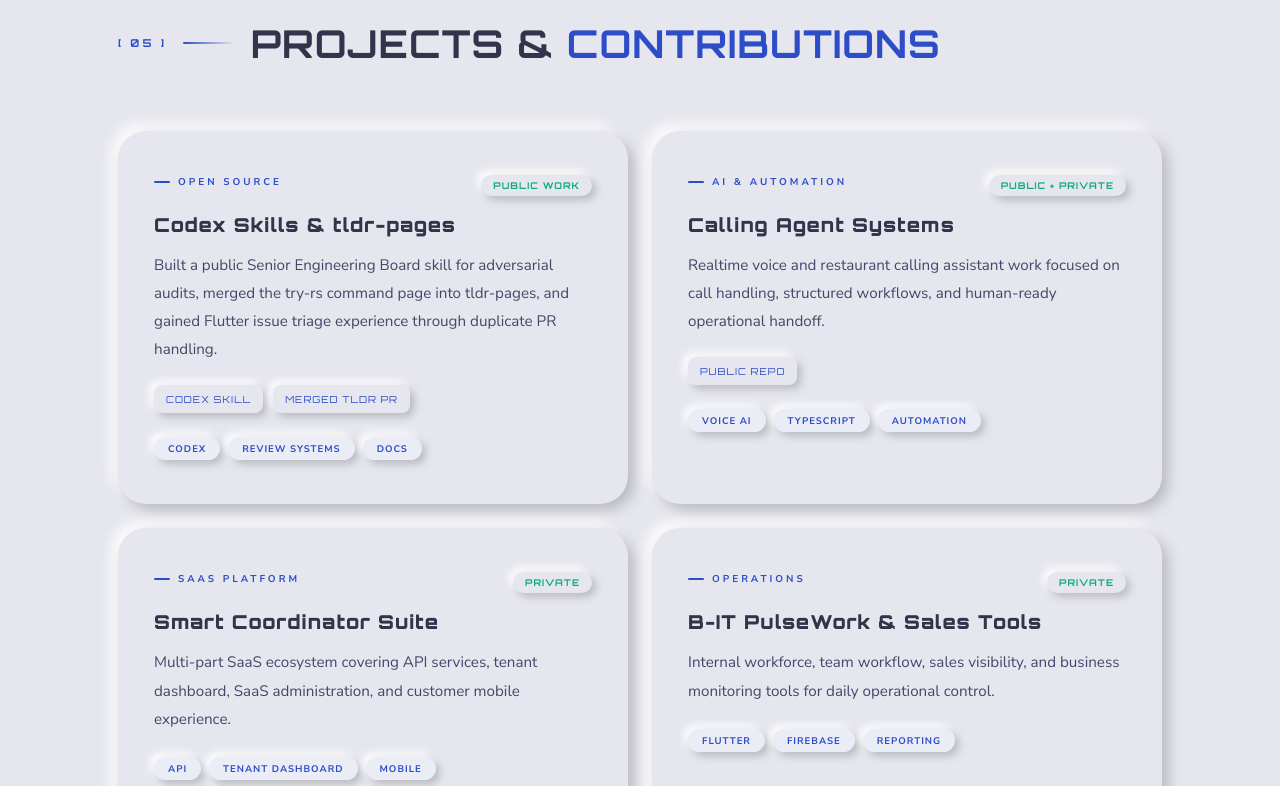
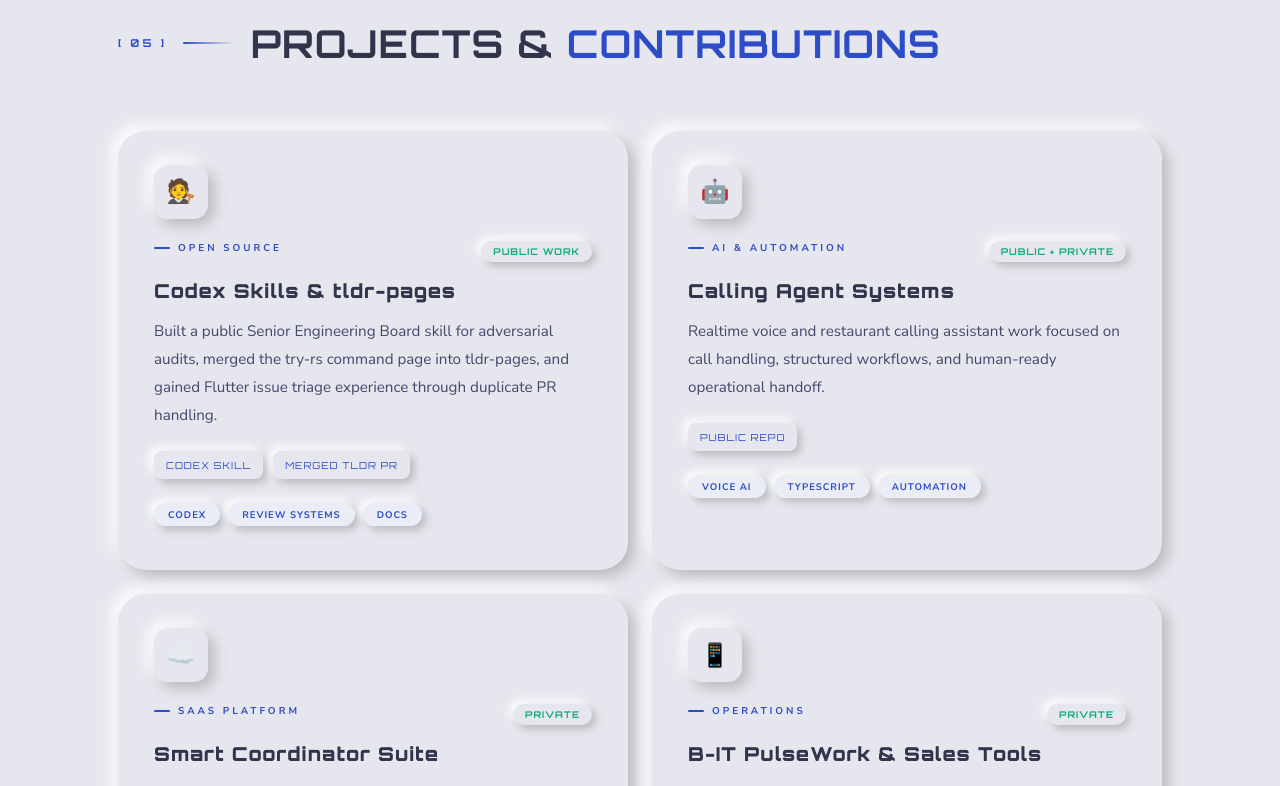
Before and after one commit to Mezanur007/my-portfolio, a Vue app: page / in a window 1280 px wide. Shown: the part 6520-7306 px from the top of the page. Built offline with nearby package versions, Linux system fonts and the light colour scheme; no server answers.

Commit message:
Add project icons to portfolio

```diff
--- a/src/assets/styles.css
+++ b/src/assets/styles.css
@@ -427,7 +427,14 @@
 /* ── PROJECTS ── */
 #projects { padding: 120px 0; background: var(--bg); }
 .projects-grid { display: grid; grid-template-columns: repeat(2,1fr); gap: 24px; }
-.project-card { background: var(--bg); }
+.project-card { background: var(--bg); padding-top: 34px; }
+.project-icon {
+  width: 54px; height: 54px; display: grid; place-items: center;
+  margin-bottom: 22px; border-radius: var(--r-md);
+  background: var(--bg); box-shadow: var(--neu-md);
+  font-size: 1.45rem; line-height: 1;
+}
+.project-card:hover .project-icon { box-shadow: var(--neu-in); }
 .project-head {
   display: flex; align-items: flex-start; justify-content: space-between;
   gap: 16px; margin-bottom: 4px;
@@ -731,6 +738,7 @@
 html.rtl .p-glow { right: auto; left: -60px; }
 html.rtl .p-type { flex-direction: row-reverse; }
 html.rtl .p-type::before { order: 2; }
+html.rtl .project-icon { margin-right: 0; margin-left: auto; }
 html.rtl .project-head { flex-direction: row-reverse; }
 html.rtl .project-links { justify-content: flex-end; }
 
--- a/src/components/ProjectsSection.vue
+++ b/src/components/ProjectsSection.vue
@@ -13,6 +13,7 @@
       <div class="projects-grid">
         <article v-for="project in projects" :key="project.title.en" class="prod-card project-card reveal">
           <div class="p-glow"></div>
+          <div class="project-icon" aria-hidden="true">{{ project.icon }}</div>
           <div class="project-head">
             <div class="p-type">{{ text(project.category) }}</div>
             <span class="project-status">{{ text(project.status) }}</span>
@@ -51,6 +52,7 @@
 
 const projects = computed(() => [
   {
+    icon: '🧑‍⚖️',
     category: { en: 'Open Source', ar: 'مصدر مفتوح' },
     status: { en: 'Public work', ar: 'عمل عام' },
     title: { en: 'Codex Skills & tldr-pages', ar: 'مهارات Codex و tldr-pages' },
@@ -75,6 +77,7 @@
     ]
   },
   {
+    icon: '🤖',
     category: { en: 'AI & Automation', ar: 'الذكاء الاصطناعي والأتمتة' },
     status: { en: 'Public + private', ar: 'عام وخاص' },
     title: { en: 'Calling Agent Systems', ar: 'أنظمة وكلاء الاتصال' },
@@ -95,6 +98,7 @@
     ]
   },
   {
+    icon: '☁️',
     category: { en: 'SaaS Platform', ar: 'منصة SaaS' },
     status: { en: 'Private', ar: 'خاص' },
     title: { en: 'Smart Coordinator Suite', ar: 'حزمة Smart Coordinator' },
@@ -110,6 +114,7 @@
     ]
   },
   {
+    icon: '📱',
     category: { en: 'Operations', ar: 'العمليات' },
     status: { en: 'Private', ar: 'خاص' },
     title: { en: 'B-IT PulseWork & Sales Tools', ar: 'B-IT PulseWork وأدوات المبيعات' },
@@ -125,6 +130,7 @@
     ]
   },
   {
+    icon: '🌐',
     category: { en: 'Business Web', ar: 'ويب الأعمال' },
     status: { en: 'Client-safe', ar: 'ملخص آمن' },
     title: { en: 'B-IT Website, Admin & Chat', ar: 'موقع B-IT ولوحة الإدارة والمحادثة' },
@@ -140,6 +146,7 @@
     ]
   },
   {
+    icon: '🛠️',
     category: { en: 'Developer Tools', ar: 'أدوات المطور' },
     status: { en: 'Public + private', ar: 'عام وخاص' },
     title: { en: 'Portfolio, Amanah AI & Bulk Email', ar: 'المعرض وAmanah AI والبريد الجماعي' },
```
